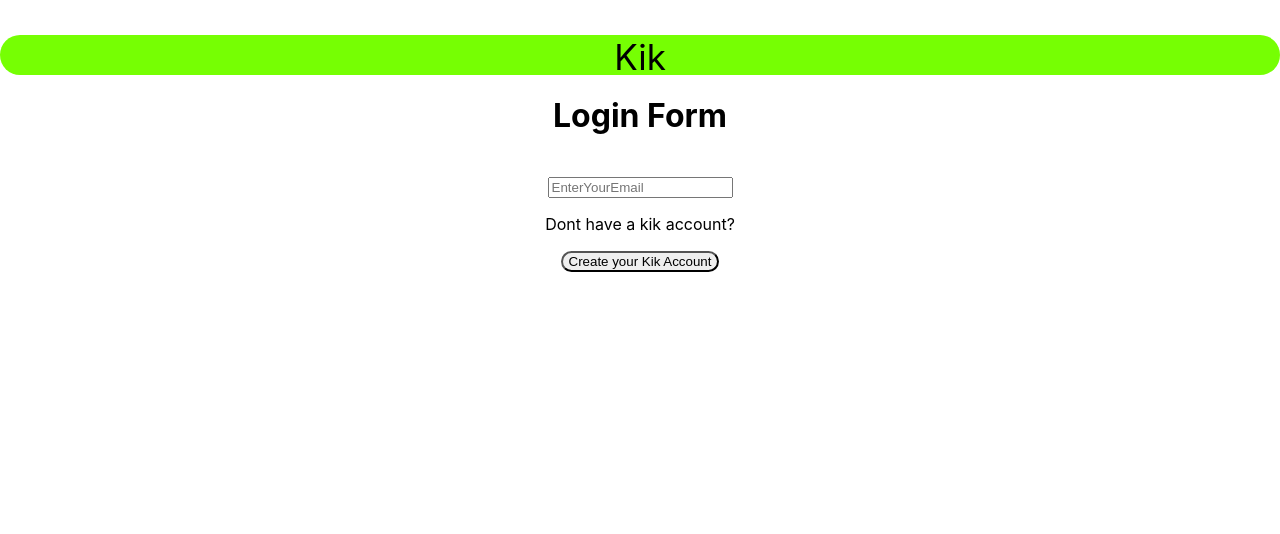
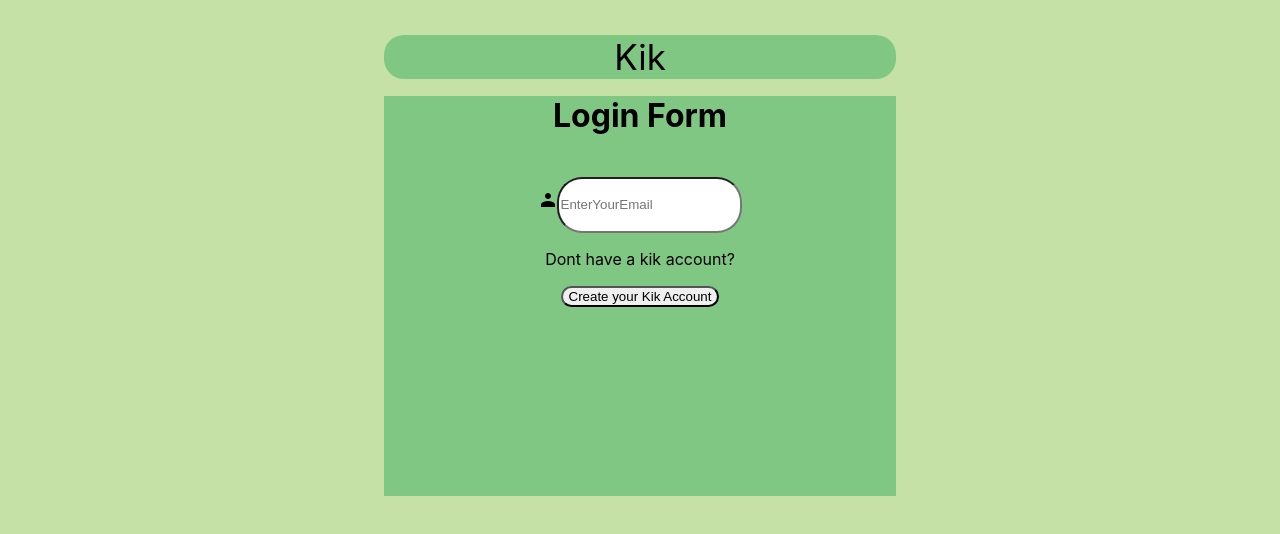
Before and after one commit to Zain-mir24/InstantChatapp, a React (Create React App) app: page / in a window 1280 px wide. Shown: the top 534 px of the page. Built offline with nearby package versions, Linux system fonts and the light colour scheme.

Commit message:
loginform creation

```diff
--- a/src/App.js
+++ b/src/App.js
@@ -2,10 +2,16 @@
 import './App.css';
 import Login from './Login'
 import Header from './Header'
+import MessageList from './MessageList'
+import React from 'react'
+
+
 function App() {
+  const [message,Setmessage] = React.useState("")
   return (
     <div className="App">
       <Header />
+      <MessageList />
       <Login />
     </div>
   );
--- a/src/Header.js
+++ b/src/Header.js
@@ -1,13 +1,18 @@
 import React from 'react'
 const headerStyle={
-    backgroundColor :"#76ff03",
+
     borderRadius : "20px",
     height:"40px",
     marginBottom : "1px"
+
 }
 const WordStyle={
     padding:"1px",
     fontSize:"35px",
+    backgroundColor:"#81c784",
+    borderRadius:"20px",
+    marginLeft:"30%",
+    marginRight:"30%"
 
 }
 function Header() {
--- a/src/Login.js
+++ b/src/Login.js
@@ -1,13 +1,23 @@
 import React from 'react'
 const inputstyling={
-    marginTop:"20px"
+    marginTop:"20px",
+    height:"50px",
+    borderRadius:"25px"
 }
 const buttonstyle={
     borderRadius:"25px"
 }
-const heading={
-    backgroundColor:""
+
+const formstyling={
+  backgroundColor:"#81c784",
+    marginLeft:"30%",
+    marginRight:"30%",
+    height:"400px"
 }
+const headerStyle={
+
+}
+
 function Login() {
     const [email,setemail]=React.useState("")
     // const Register=(event)=>{
@@ -21,10 +31,12 @@
     // }
     return (
          <div>
-            <form>
+            <form style={formstyling}>
             <h1>Login Form</h1>
-            <input style={inputstyling} type="email" placeholder="EnterYourEmail" onChange= {e=> (setemail.target.value)}/>
-
+            <div>
+            <svg   xmlns="http://www.w3.org/2000/svg" width="18" height="18" viewBox="0 0 18 18"><path d="M9 8c1.66 0 2.99-1.34 2.99-3S10.66 2 9 2C7.34 2 6 3.34 6 5s1.34 3 3 3zm0 2c-2.33 0-7 1.17-7 3.5V16h14v-2.5c0-2.33-4.67-3.5-7-3.5z"/></svg>
+            <input style={inputstyling}  type="email" placeholder="EnterYourEmail" onChange= {e=> (setemail.target.value)}/>
+            </div>
             <p>Dont have a kik account?</p>
             <button style={buttonstyle}>Create your Kik Account</button>
             </form>
--- /dev/null
+++ b/src/MessageList.js
@@ -0,0 +1,11 @@
+import React from 'react'
+
+function MessageList() {
+    return (
+        <div>
+
+        </div>
+    )
+}
+
+export default MessageList
--- a/src/index.css
+++ b/src/index.css
@@ -5,6 +5,7 @@
     sans-serif;
   -webkit-font-smoothing: antialiased;
   -moz-osx-font-smoothing: grayscale;
+  background:#c5e1a5
 }
 
 code {
```
Also changed, not shown: src/SendMessageForm.js (added, +11 -0 lines), src/Title.js (added, +11 -0 lines).
